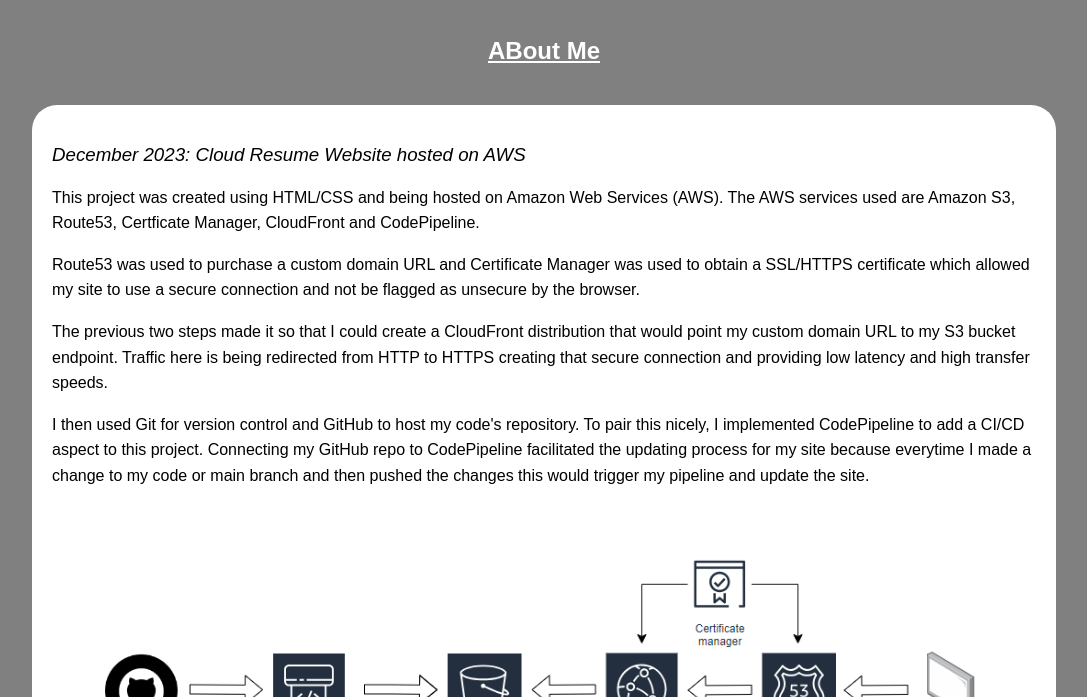
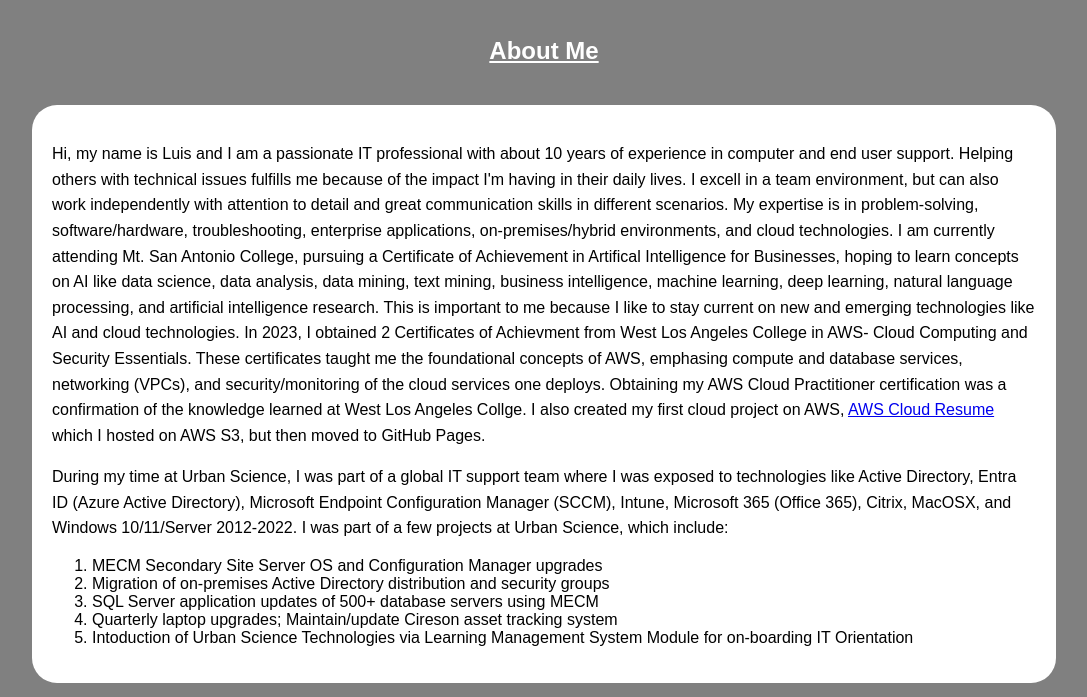
Before and after one commit to luish24/CloudResume, a plain HTML site: page aboutme.html in a window 1280 px wide. Shown: the part 304-1001 px from the top of the page, without its empty margins (96-1183 px from the left). Drawn offline with Linux system fonts and the light colour scheme.

Commit message:
editing about me

```diff
--- a/aboutme.html
+++ b/aboutme.html
@@ -19,19 +19,27 @@
             <section class="linktree-section">
                 <a href="index.html" class="linktree-link">Home</a>
             </section>
-            <h5>ABout Me</h5>
+            <h5>About Me</h5>
 
-            <section id="cloudresume" class="cloudresume">
-                <h3>December 2023: Cloud Resume Website hosted on AWS</h3>
-                <p>This project was created using HTML/CSS and being hosted on Amazon Web Services (AWS). The AWS services used are Amazon S3, Route53, Certficate Manager, CloudFront and CodePipeline.</p>
-                <p>Route53 was used to purchase a custom domain URL and Certificate Manager was used to obtain a SSL/HTTPS certificate which allowed my site to use a secure connection and not be flagged as unsecure by the browser.</p>
-                <p>The previous two steps made it so that I could create a CloudFront distribution that would point my custom domain URL to my S3 bucket endpoint. Traffic here is being redirected from HTTP to HTTPS creating that secure
-                    connection and providing low latency and high transfer speeds. </p>
-                <p>I then used Git for version control and GitHub to host my code's repository. To pair this nicely, I implemented CodePipeline to add a CI/CD aspect to this project. Connecting my GitHub repo to CodePipeline
-                facilitated the updating process for my site because everytime I made a change to my code or main branch and then pushed the changes this would trigger my pipeline and update the site.
+            <section id="aboutme" class="aboutme">
+                <p>Hi, my name is Luis and I am a passionate IT professional with about 10 years of experience in computer and end user support. Helping others with technical issues fulfills me because of the impact I'm having in their daily lives. I excell in a team environment, but can also work
+                independently with attention to detail and great communication skills in different scenarios. My expertise is in problem-solving, software/hardware, troubleshooting, enterprise applications, on-premises/hybrid environments, and cloud technologies. I am currently attending Mt. San Antonio
+                College, pursuing a Certificate of Achievement in Artifical Intelligence for Businesses, hoping to learn concepts on AI like data science, data analysis, data mining, text mining, business intelligence, machine learning, deep learning, natural language processing,
+                and artificial intelligence research. This is important to me because I like to stay current on new and emerging technologies like AI and cloud technologies. In 2023, I obtained 2 Certificates of Achievment from West Los Angeles College in AWS- Cloud Computing and Security Essentials. These
+                certificates taught me the foundational concepts of AWS, emphasing compute and database services, networking (VPCs), and security/monitoring of the cloud services one deploys. Obtaining my AWS Cloud Practitioner certification was a confirmation of the knowledge learned at West Los Angeles Collge.
+                I also created my first cloud project on AWS, <a href="CloudResume.html" target="_blank" class="external-link">AWS Cloud Resume</a> which I hosted on AWS S3, but then moved to GitHub Pages.
                 </p>
-                <img src="Images/Diagram.png" alt="AWS Diagram" class="diagram">
-                <p>Here's a link to the GitHub Repo used for this Project: <a href="https://github.com/luish24/CloudResume" target="_blank" class="external-link">GitHub Repo</a></p>
+                <p>During my time at Urban Science, I was part of a global IT support team where I was exposed to technologies like Active Directory, Entra ID (Azure Active Directory), Microsoft Endpoint Configuration Manager (SCCM), Intune, Microsoft 365 (Office 365), Citrix, MacOSX, and Windows 10/11/Server 2012-2022.
+                    I was part of a few projects at Urban Science, which include:
+                    <ol type="1">
+                        <li>MECM Secondary Site Server OS and Configuration Manager upgrades</li>
+                        <li>Migration of on-premises Active Directory distribution and security groups</li>
+                        <li>SQL Server application updates of 500+ database servers using MECM</li>
+                        <li>Quarterly laptop upgrades; Maintain/update Cireson asset tracking system</li>
+                        <li>Intoduction of Urban Science Technologies via Learning Management System Module for on-boarding IT Orientation</li>
+                      </ol>
+
+                </p>
             </section>
 
         <footer>
@@ -52,8 +60,7 @@
                 <span class="tooltip"></span>
             </a>
 
-            <h4>Powered by Amazon Web Services</h4>
-            <h4>&copy; Copyright 2024. All Rights Reserved.</h4>
+            <h4>&copy; Copyright 2025. All Rights Reserved.</h4>
         </footer>
         </main>
     </div>
--- a/css/styles.css
+++ b/css/styles.css
@@ -57,7 +57,7 @@ h5{
 }
 
 /* Section styles */
-.education, .work-experience, .certifications, .diagram, .cloudresume{
+.education, .work-experience, .certifications, .diagram, .cloudresume, .aboutme{
     margin-bottom: 20px;
     background-color: white;
     border-radius: 25px;
```
Also changed, not shown: CloudResume.html (+1 -2 lines), index.html (+4 -2 lines), projects.html (+2 -3 lines), resume.html (+2 -2 lines).
